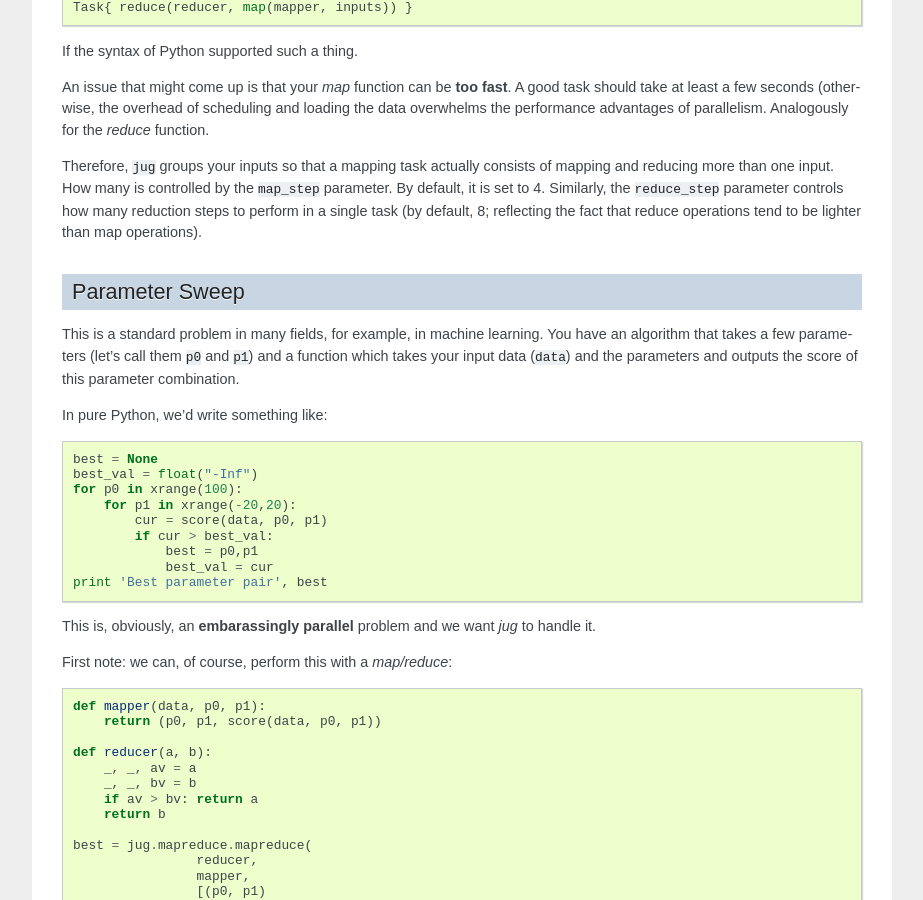
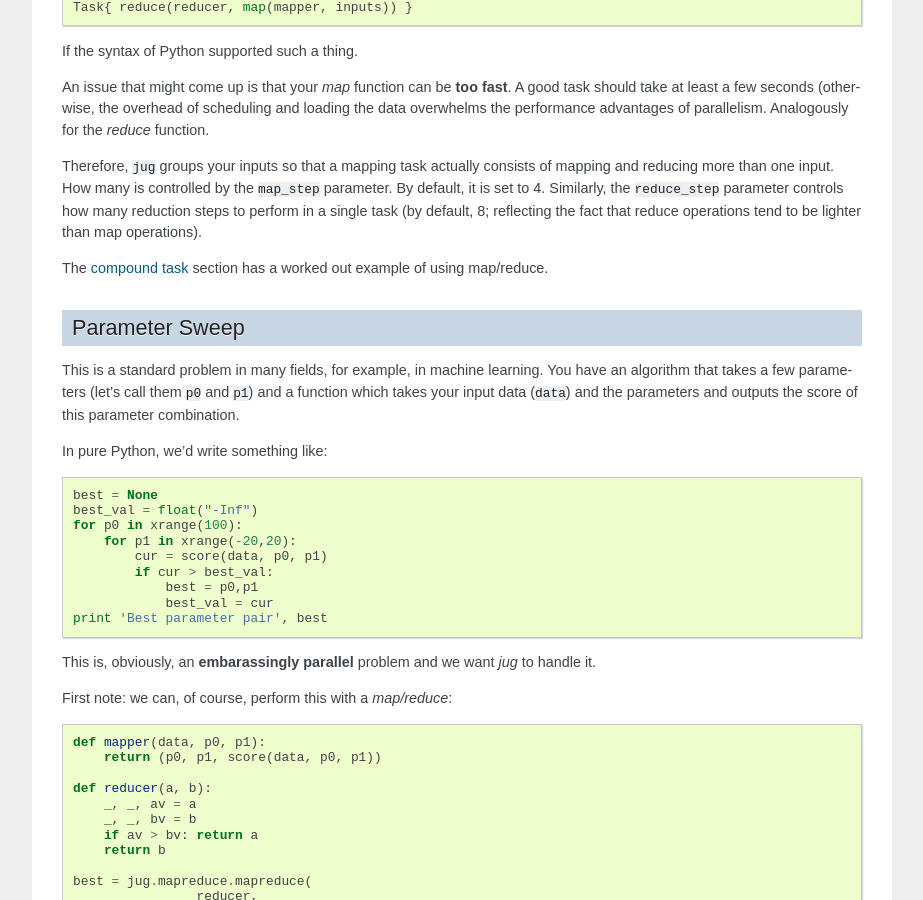
Before and after one commit to luispedro/jug, a Sphinx documentation site: the page built from docs/source/idioms.rst, in a window 1280 px wide and 900 px high, scrolled down 651 px. Shown: the whole window, without its empty margins (198-1121 px from the left). Built offline with Sphinx 7.4.7, drawn with Linux system fonts in a browser that asks for light colours; formulas are drawn with MathJax 3.

Commit message:
DOC: Add link to example

```diff
--- a/docs/source/idioms.rst
+++ b/docs/source/idioms.rst
@@ -47,6 +47,9 @@ of mapping and reducing more than one input. How many is controlled by the
 ``reduce_step`` parameter controls how many reduction steps to perform in a
 single task (by default, 8; reflecting the fact that reduce operations tend to
 be lighter than map operations).
+
+The `compound task <compound.html>`__ section has a worked out example of using
+map/reduce.
 
 Parameter Sweep
 ---------------
```
